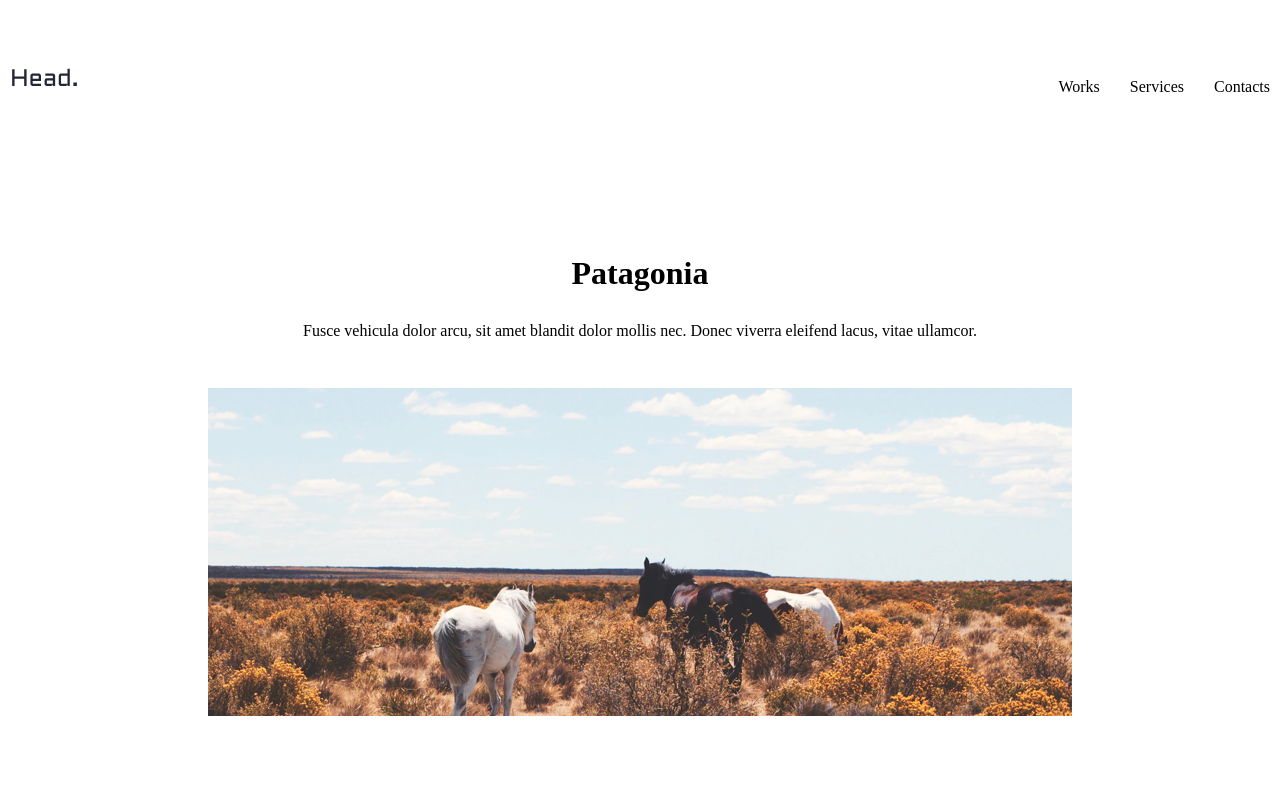
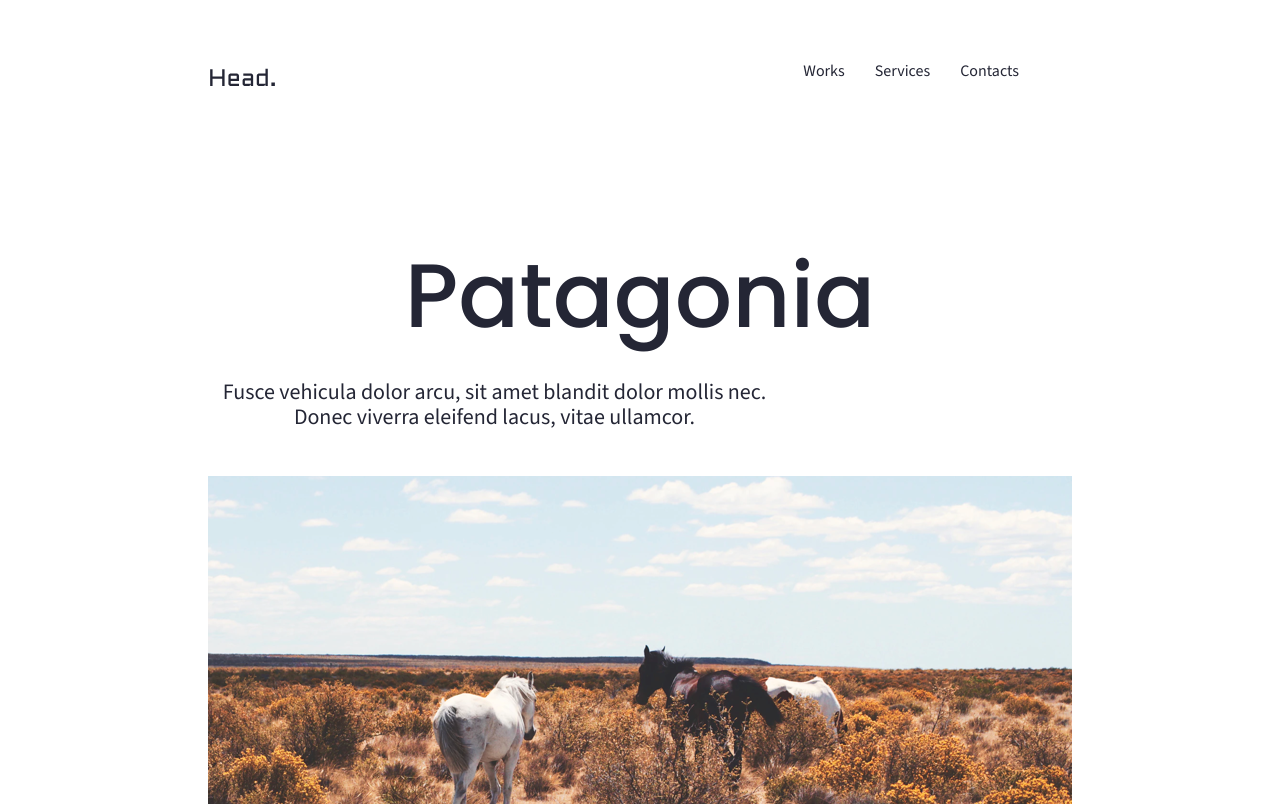
Before and after one commit to greenapple280/Lesson-12_Responsive-Design, a plain HTML site: page index.html in a window 1280 px wide. Drawn offline with nearby package versions, Linux system fonts and the light colour scheme.

Commit message:
feat: create desktop design

```diff
--- a/index.html
+++ b/index.html
@@ -4,6 +4,9 @@
     <meta charset="UTF-8">
     <meta name="viewport" content="width=device-width, initial-scale=1.0">
     <title>Responsive design</title>
+    <link rel="preconnect" href="https://fonts.googleapis.com">
+    <link rel="preconnect" href="https://fonts.gstatic.com" crossorigin>
+    <link href="https://fonts.googleapis.com/css2?family=Poppins:wght@500&family=Source+Sans+3:ital@0;1&display=swap" rel="stylesheet">
     <link rel="stylesheet" href="css/main.css">
 </head>
 <body>
--- a/scss/_global.scss
+++ b/scss/_global.scss
@@ -1,5 +1,15 @@
+* {
+    margin: 0;
+    padding: 0;
+}
+
+body {
+    box-sizing: border-box;
+    color: #242635;
+}
+
 .container {
-    max-width: 1440px;
+    max-width: 864px;
     margin: 0 auto;
     padding: 0 10px;
 }
--- a/scss/_normalize.scss
+++ b/scss/_normalize.scss
@@ -39,7 +39,7 @@
 
   h1 {
     font-size: 2em;
-    margin: 0.67em 0;
+    margin: 0;
   }
 
   /* Grouping content
--- a/scss/_vars.scss
+++ b/scss/_vars.scss
@@ -0,0 +1,10 @@
+%title {
+    font-family: "Poppins", sans-serif;
+    font-weight: 500;
+    font-size: 90px;
+}
+
+%text {
+    font-family: "Source Sans 3", sans-serif;
+    font-weight: 400;
+}
--- a/scss/main.scss
+++ b/scss/main.scss
@@ -12,14 +12,24 @@
     &__menu-list {
         display: flex;
         gap: 30px;
+        padding-right: 53px
+    }
+    &__menu-link {
+        @extend %text;
     }
 }
 .main {
     text-align: center;
     &__title {
         margin-bottom: 30px;
+        @extend %title;
     }
     &__text {
         margin-bottom: 47px;
+        @extend %text;
+        max-width: 573px;
+        width: 100%;
+        text-align: center;
+        font-size: 22px;
     }
 }
```
Also changed, not shown: css/main.css.
